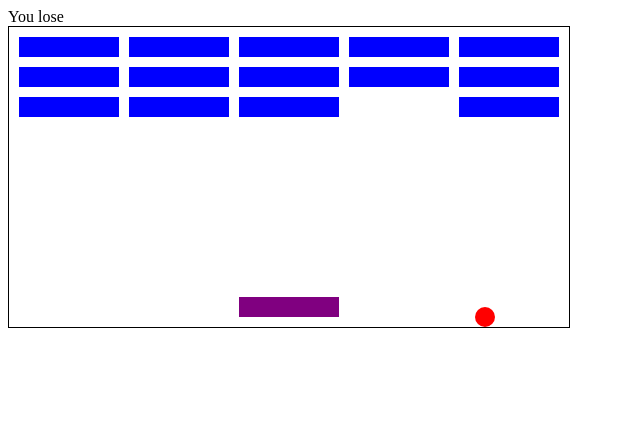
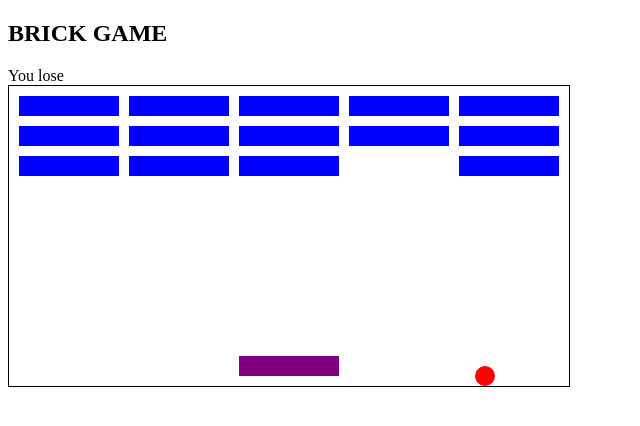
Before and after one commit to Sidd-alt/Brick-game, a plain HTML site: page index.html in a window 1280 px wide. Shown: the whole page, without its empty margins (0-640 px from the left). Drawn offline with Linux system fonts and the light colour scheme.

Commit message:
adding title

```diff
--- a/index.html
+++ b/index.html
@@ -8,6 +8,7 @@
       <link rel="stylesheet" href="style.css">
    </head>
    <body>
+      <h2>BRICK GAME</h2>
       <div id="score">0</div>
       <div class="grid"></div>
       <script src="script.js"></script>
```
